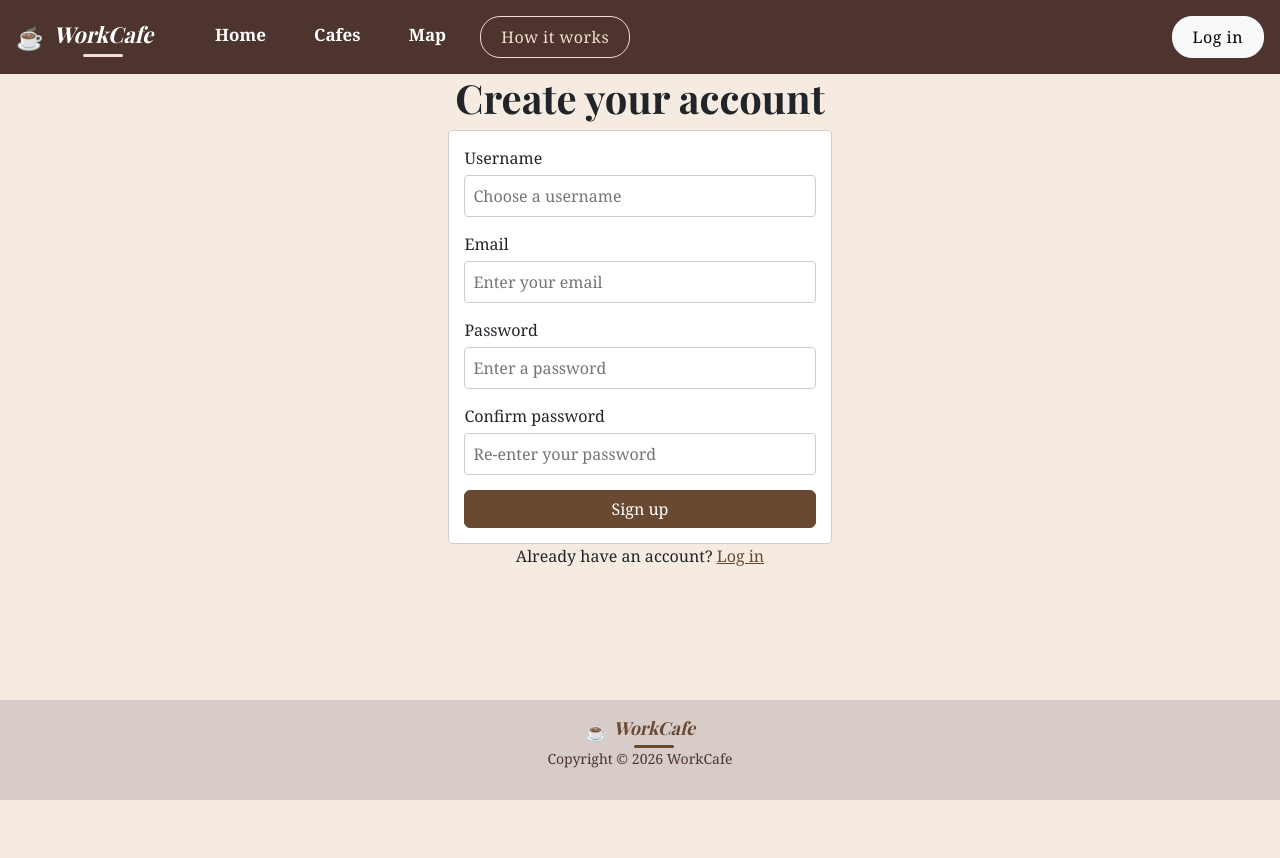
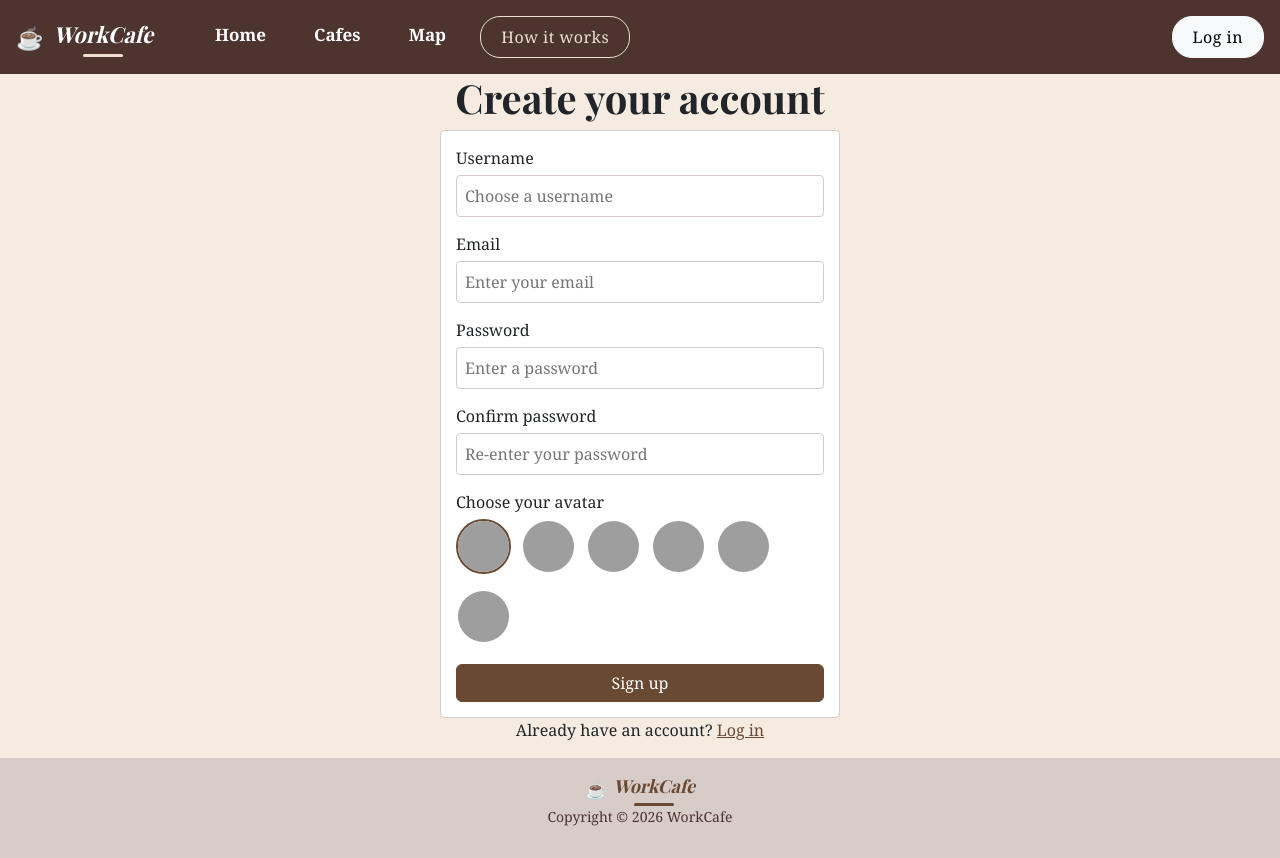
Before and after one commit to Anasztazia12/milestone3, a Django app: page /signup/ in a window 1280 px wide. Before the commit the page ends 800 px from the top, so only its background shows below. Run offline with Django 5.2, Linux system fonts and the light colour scheme; grey boxes are pictures that could not be loaded.

Commit message:
Add user profile model with avatar selection; update signup and index templates for avatar display

```diff
--- a/core/static/css/style.css
+++ b/core/static/css/style.css
@@ -94,6 +94,37 @@ form {
     font-weight: bold;
     font-size: 18px;
     margin-bottom: 5px;
+}
+
+.avatar-choices {
+    display: flex;
+    flex-wrap: wrap;
+    gap: 10px;
+    margin-bottom: 15px;
+}
+
+.avatar-option img {
+    width: 55px;
+    height: 55px;
+    border-radius: 50%;
+    border: 2px solid transparent;
+    cursor: pointer;
+}
+
+.avatar-option input {
+    display: none;
+}
+
+.avatar-option input:checked + img {
+    border-color: var(--main-color);
+}
+
+.welcome-avatar {
+    width: 32px;
+    height: 32px;
+    border-radius: 50%;
+    vertical-align: middle;
+    margin-right: 6px;
 }
 
 .feature-icons {
--- a/core/templates/signup.html
+++ b/core/templates/signup.html
@@ -37,6 +37,16 @@
         <label for="password2">Confirm password</label>
         <input type="password" id="password2" name="password2" placeholder="Re-enter your password" autocomplete="new-password" required>
 
+        <label>Choose your avatar</label>
+        <div class="avatar-choices">
+            {% for seed in avatar_seeds %}
+                <label class="avatar-option">
+                    <input type="radio" name="avatar_seed" value="{{ seed }}" {% if forloop.first %}checked{% endif %}>
+                    <img src="https://api.multiavatar.com/{{ seed }}.svg" alt="Avatar option {{ seed }}">
+                </label>
+            {% endfor %}
+        </div>
+
         <button type="submit" class="btn btn-success w-100">Sign up</button>
     </form>
 
--- a/core/views.py
+++ b/core/views.py
@@ -4,7 +4,9 @@ import requests
 from django.shortcuts import render, redirect, get_object_or_404
 from django.contrib.auth import authenticate, login, logout
 from django.contrib.auth.models import User
-from core.models import Cafe
+from core.models import Cafe, Profile
+
+AVATAR_SEEDS = ['Felix', 'Luna', 'Nova', 'Buddy', 'Ginger', 'Milo']
 
 WEATHER_ICONS = {
     '01': 'bi-sun',
@@ -160,6 +162,7 @@ def signup_page(request):
         email = request.POST.get('email')
         password1 = request.POST.get('password1')
         password2 = request.POST.get('password2')
+        avatar_seed = request.POST.get('avatar_seed', AVATAR_SEEDS[0])
 
         if password1 != password2:
             error = 'Passwords do not match'
@@ -167,10 +170,11 @@ def signup_page(request):
             error = 'Username already taken'
         else:
             user = User.objects.create_user(username=username, email=email, password=password1)
+            Profile.objects.create(user=user, avatar_seed=avatar_seed)
             login(request, user)
             return redirect('home')
 
-    return render(request, 'signup.html', {'error': error})
+    return render(request, 'signup.html', {'error': error, 'avatar_seeds': AVATAR_SEEDS})
 
 
 def logout_page(request):
```
Also changed, not shown: assets/css/style.css (+31 -0 lines), core/models.py (+8 -0 lines), core/templates/index.html (+6 -1 lines), core/migrations/0007_profile.py (added).
